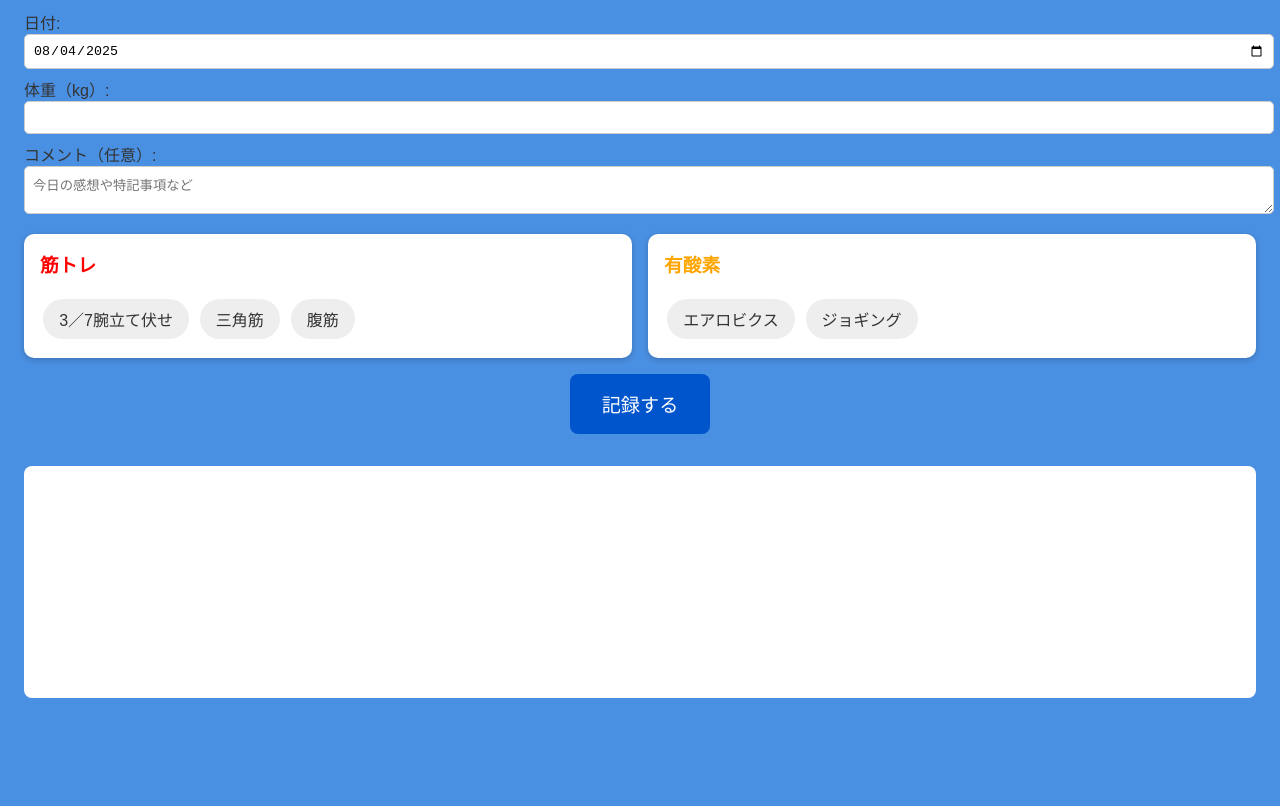
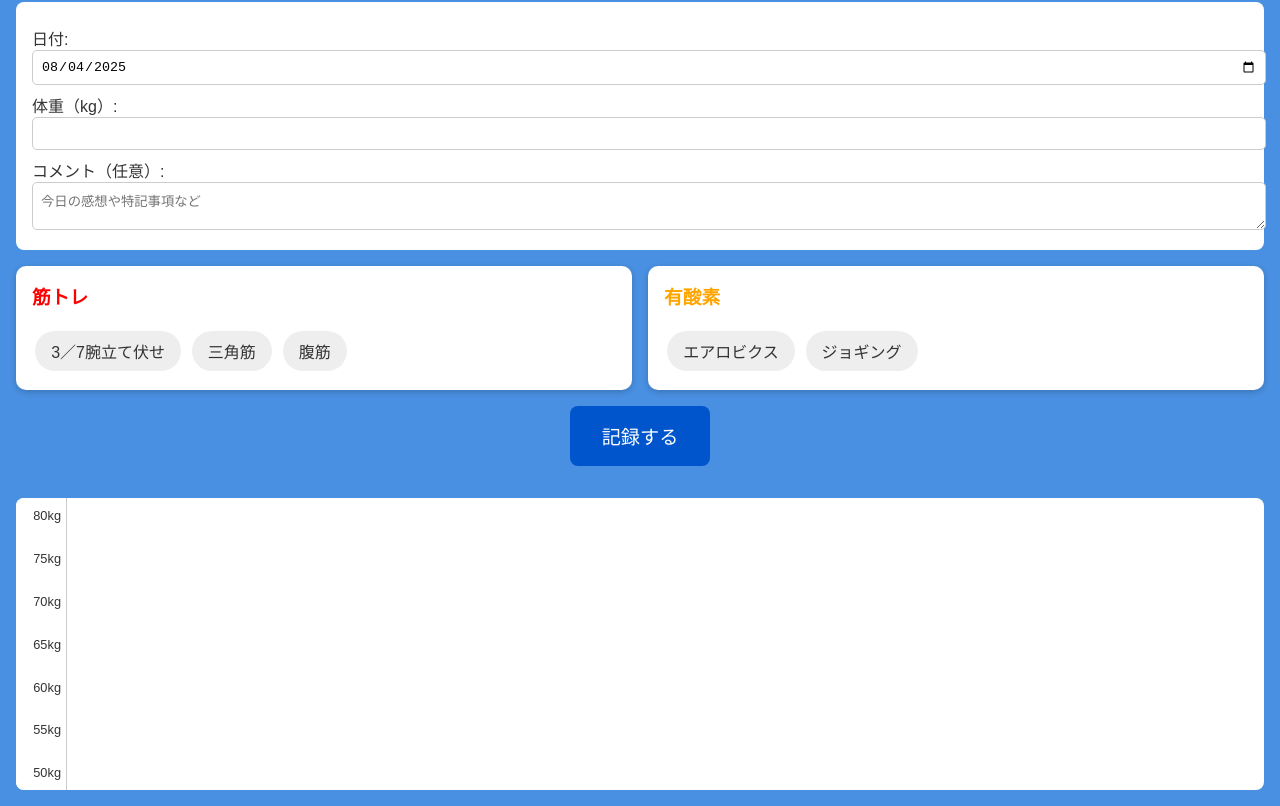
Before and after one commit to masavasc/training-tracker, a plain HTML site: page index.html in a window 1280 px wide. Shown: the part 103-909 px from the top of the page. Before the commit the page ends 825 px from the top, so only its background shows below. Drawn offline with Linux system fonts and the light colour scheme.

Commit message:
Add files via upload

```diff
--- a/index.html
+++ b/index.html
@@ -1,38 +1,43 @@
 <!DOCTYPE html>
 <html lang="ja">
 <head>
-  <meta charset="UTF-8">
-  <meta name="viewport" content="width=device-width, initial-scale=1.0">
+  <meta charset="UTF-8" />
+  <meta name="viewport" content="width=device-width, initial-scale=1.0" />
   <title>トレーニング＆体重記録</title>
   <style>
     body {
       font-family: sans-serif;
+      background-color: #4a90e2;
+      margin: 0;
       padding: 1rem;
-      background-color: #4a90e2;
       color: #333;
     }
-    h1, h2 {
-      color: #fff;
+    h1 {
+      color: white;
       text-align: center;
     }
     .input-group {
+      background: white;
+      border-radius: 8px;
+      padding: 1rem;
       margin-bottom: 1rem;
     }
-    label {
+    .input-group label {
       display: block;
       margin-top: 0.5rem;
     }
     input[type="date"], input[type="number"], textarea {
       width: 100%;
       padding: 0.5rem;
+      border: 1px solid #ccc;
       border-radius: 5px;
-      border: 1px solid #ccc;
     }
     .exercise-grid {
       display: flex;
       flex-wrap: wrap;
+      gap: 1rem;
       justify-content: space-around;
-      gap: 1rem;
+      margin: 1rem 0;
     }
     .exercise-box {
       background: white;
@@ -61,34 +66,65 @@
       background: orange;
       color: #333;
     }
-    button#saveButton {
+    #saveButton {
+      display: block;
+      margin: 1rem auto;
+      padding: 1rem 2rem;
       font-size: 1.2rem;
-      padding: 1rem 2rem;
-      margin: 1rem auto;
-      display: block;
-      background-color: #0055cc;
+      background: #0055cc;
       color: white;
       border: none;
       border-radius: 8px;
     }
     #chart {
+      position: relative;
       margin-top: 2rem;
       background: #fff;
       border-radius: 8px;
-      padding: 1rem;
+      padding: 1rem 1rem 1rem 50px;
       overflow-x: auto;
+      height: 260px;
+    }
+    .y-axis {
+      position: absolute;
+      top: 0;
+      left: 0;
+      bottom: 0;
+      width: 40px;
+      display: flex;
+      flex-direction: column;
+      justify-content: space-between;
+      align-items: flex-end;
+      padding: 10px 5px;
+      font-size: 0.8rem;
+      color: #333;
+      background-color: #fff;
+      z-index: 2;
+      border-right: 1px solid #ccc;
     }
     .bar-wrapper {
       display: flex;
       align-items: flex-end;
       height: 200px;
+      position: relative;
+      z-index: 1;
+    }
+    .weight-line {
+      position: absolute;
+      left: 0;
+      top: 0;
+      width: 100%;
+      height: 100%;
+      z-index: 0;
+      pointer-events: none;
     }
     .bar-column {
       display: flex;
-      flex-direction: column;
+      flex-direction: column-reverse;
       align-items: center;
       margin: 0 6px;
       width: 20px;
+      position: relative;
     }
     .block {
       width: 100%;
@@ -108,7 +144,10 @@
       border-radius: 50%;
       padding: 2px 5px;
       font-size: 0.75rem;
-      margin-top: 5px;
+      position: absolute;
+      left: 50%;
+      transform: translateX(-50%);
+      white-space: nowrap;
     }
   </style>
 </head>
@@ -124,13 +163,13 @@
   </div>
   <div class="exercise-grid">
     <div class="exercise-box">
-      <h3 style="color:red">筋トレ</h3>
+      <h3 style="color:red;">筋トレ</h3>
       <span class="exercise-label" onclick="toggleExercise(this, '3／7腕立て伏せ')">3／7腕立て伏せ</span>
       <span class="exercise-label" onclick="toggleExercise(this, '三角筋')">三角筋</span>
       <span class="exercise-label" onclick="toggleExercise(this, '腹筋')">腹筋</span>
     </div>
     <div class="exercise-box">
-      <h3 style="color:orange">有酸素</h3>
+      <h3 style="color:orange;">有酸素</h3>
       <span class="exercise-label" onclick="toggleExercise(this, 'エアロビクス')">エアロビクス</span>
       <span class="exercise-label" onclick="toggleExercise(this, 'ジョギング')">ジョギング</span>
     </div>
@@ -140,8 +179,8 @@
 
   <script>
     const dateInput = document.getElementById('date');
+    const weightInput = document.getElementById('weight');
     const noteInput = document.getElementById('note');
-    const weightInput = document.getElementById('weight');
     const chart = document.getElementById('chart');
     let selectedExercises = [];
 
@@ -153,7 +192,7 @@
         selectedExercises.push(name);
         el.classList.add('selected');
         const cat = getCategory(name);
-        el.classList.add(cat === '筋トレ' ? 'muscle' : cat === '有酸素' ? 'cardio' : '');
+        el.classList.add(cat === '筋トレ' ? 'muscle' : 'cardio');
       } else {
         selectedExercises.splice(idx, 1);
         el.classList.remove('selected', 'muscle', 'cardio');
@@ -191,7 +230,24 @@
       const wrapper = document.createElement('div');
       wrapper.className = 'bar-wrapper';
 
-      records.forEach(rec => {
+      const yAxis = document.createElement('div');
+      yAxis.className = 'y-axis';
+      for (let i = 80; i >= 50; i -= 5) {
+        const label = document.createElement('div');
+        label.textContent = i + 'kg';
+        yAxis.appendChild(label);
+      }
+      chart.appendChild(yAxis);
+
+      const svg = document.createElementNS('http://www.w3.org/2000/svg', 'svg');
+      svg.setAttribute('class', 'weight-line');
+      svg.setAttribute('width', records.length * 32);
+      svg.setAttribute('height', '200');
+      chart.appendChild(svg);
+
+      const points = [];
+      let prevWeight = null;
+      records.forEach((rec, idx) => {
         const col = document.createElement('div');
         col.className = 'bar-column';
         col.innerHTML = `<div>${rec.date.split('-')[2]}</div>`;
@@ -203,13 +259,33 @@
           });
         }
         if (rec.weight) {
+          const weight = parseFloat(rec.weight);
+          const y = 200 - ((weight - 50) / 30) * 200;
           const point = document.createElement('div');
           point.className = 'weight-point';
           point.textContent = rec.weight + 'kg';
+          point.style.bottom = y + 'px';
           col.appendChild(point);
+          points.push({ x: idx * 32 + 10, y });
+          prevWeight = weight;
+        } else if (prevWeight !== null) {
+          const y = 200 - ((prevWeight - 50) / 30) * 200;
+          points.push({ x: idx * 32 + 10, y });
         }
         wrapper.appendChild(col);
       });
+
+      for (let i = 0; i < points.length - 1; i++) {
+        const line = document.createElementNS('http://www.w3.org/2000/svg', 'line');
+        line.setAttribute('x1', points[i].x);
+        line.setAttribute('y1', points[i].y);
+        line.setAttribute('x2', points[i + 1].x);
+        line.setAttribute('y2', points[i + 1].y);
+        line.setAttribute('stroke', 'navy');
+        line.setAttribute('stroke-width', '2');
+        svg.appendChild(line);
+      }
+
       chart.appendChild(wrapper);
     }
 
```
